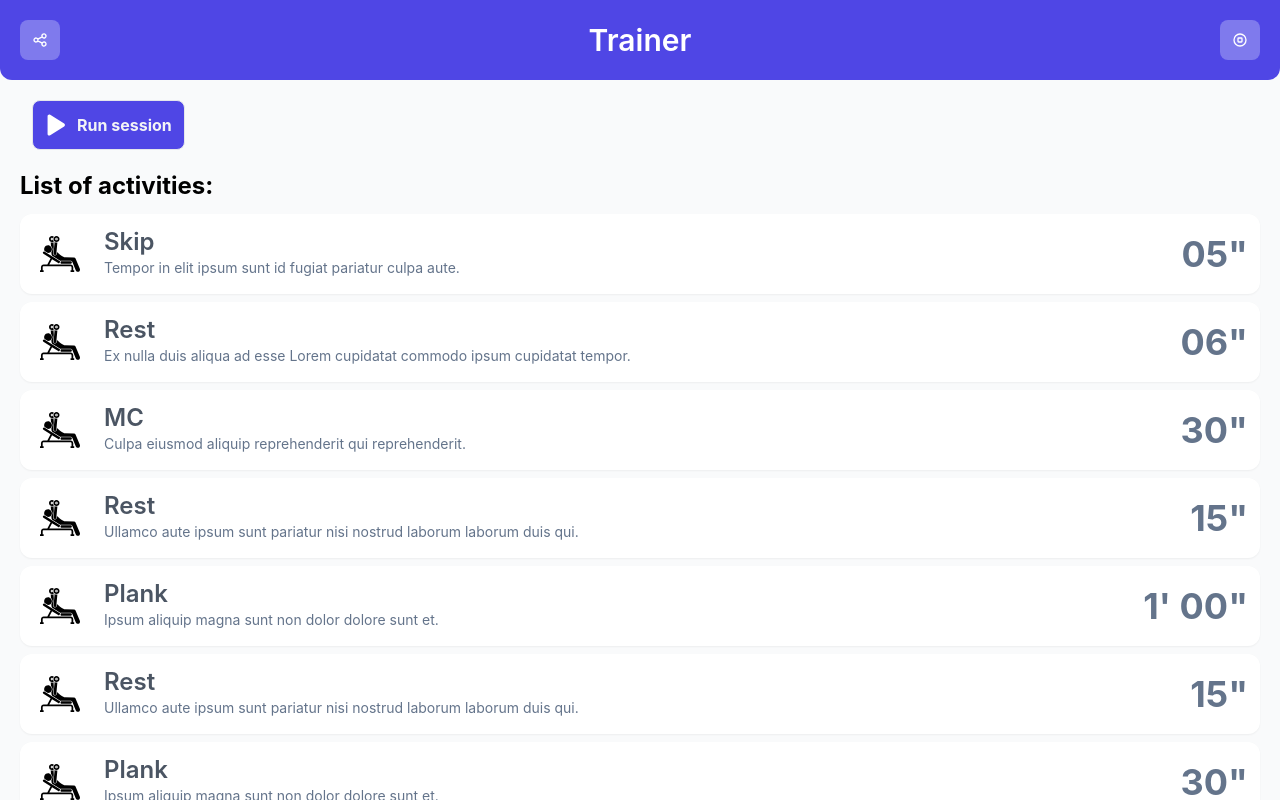
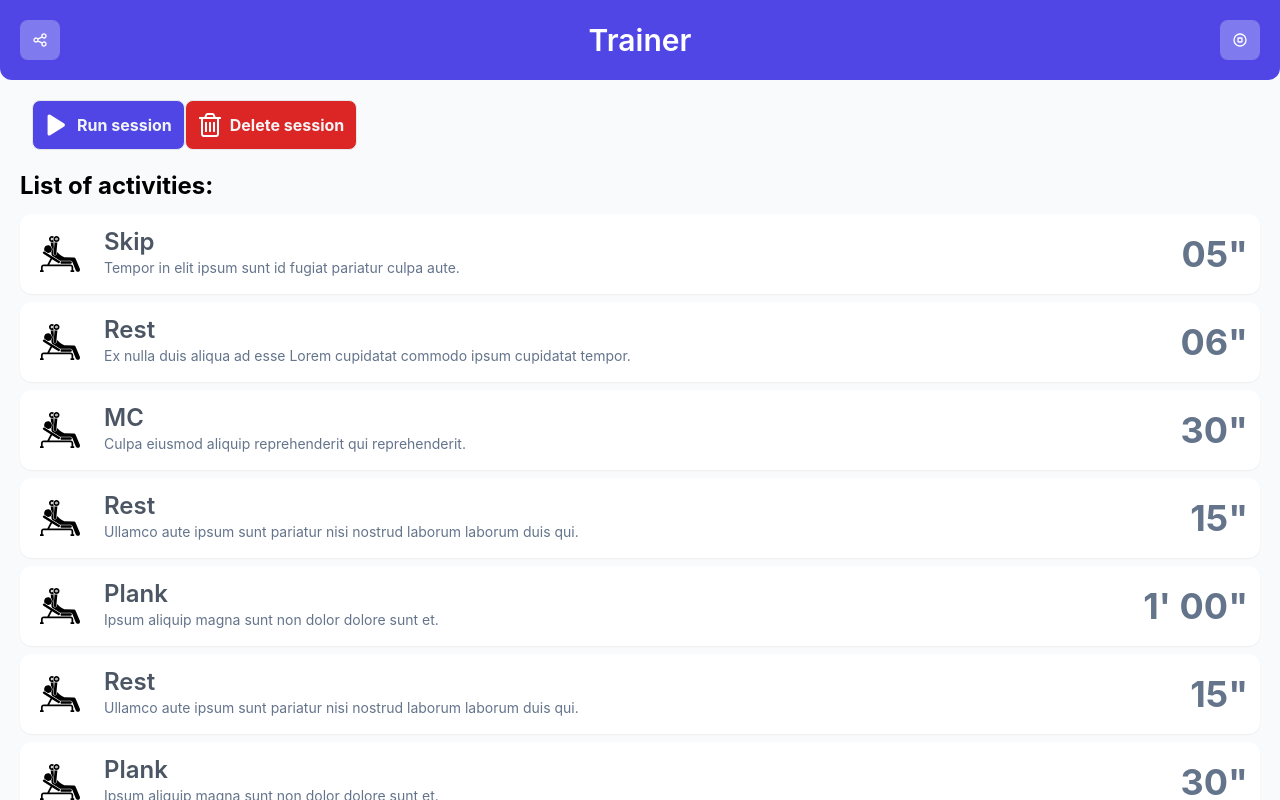
Before and after one commit to simone98dm/lazy-trainer-fe, a Vue app: page /details/4efd4d28-ee08-4713-838c-d527b518ab55 in a window 1280 px wide. Built offline with nearby package versions, Linux system fonts and the light colour scheme.

Commit message:
add remove session, fix button styles

```diff
--- a/src/components/ActivityForm/ActivityForm.vue
+++ b/src/components/ActivityForm/ActivityForm.vue
@@ -6,7 +6,7 @@ import { v4 as uuidv4 } from "uuid";
 import Icon from "../Icons/Icon.vue";
 import TrashIcon from "../Icons/TrashIcon.vue";
 import AddIcon from "../Icons/AddIcon.vue";
-import { IconSize } from "../../utils/enum";
+import { IconSize, ButtonColor } from "../../utils/enum";
 
 const props = defineProps(["id", "dayOfWeek", "name", "description", "time"]);
 const emits = defineEmits(["save", "remove"]);
@@ -99,11 +99,23 @@ function remove() {
           Video:
           <input type="text" name="activityVideoUrl" v-model="videoUrl" />
         </label> -->
-        <div class="w-full md:w-full flex flex-col sm:flex-row justify-center px-3">
-          <Button @click="save" full="true" label="Add">
+        <div
+          class="w-full md:w-full flex flex-col sm:flex-row justify-center px-3"
+        >
+          <Button
+            @click="save"
+            full="true"
+            label="Add"
+            :color="ButtonColor.SUCCESS"
+          >
             <Icon :component="AddIcon" :size="IconSize.MEDIUM"></Icon>
           </Button>
-          <Button @click="remove" full="true" label="Remove">
+          <Button
+            @click="remove"
+            full="true"
+            label="Remove"
+            :color="ButtonColor.DANGER"
+          >
             <Icon :component="TrashIcon" :size="IconSize.MEDIUM"></Icon>
           </Button>
         </div>
--- a/src/components/Button/Button.vue
+++ b/src/components/Button/Button.vue
@@ -1,5 +1,7 @@
 <script setup lang="ts">
-const props = defineProps(["full", "size", "label"]);
+import { ButtonColor } from "../../utils/enum";
+
+const props = defineProps(["full", "size", "label", "color"]);
 const emit = defineEmits(["click"]);
 </script>
 
@@ -13,7 +15,18 @@ const emit = defineEmits(["click"]);
       { 'w-full sm:w-fit': !props.full },
       'appearance-none',
       'block',
-      'bg-indigo-600',
+      {
+        'bg-indigo-600 hover:bg-indigo-500':
+          !props.color || props.color === ButtonColor.PRIMARY,
+      },
+      { 'bg-red-600 hover:bg-red-500': props.color === ButtonColor.DANGER },
+      {
+        'bg-green-600 hover:bg-green-500': props.color === ButtonColor.SUCCESS,
+      },
+      {
+        'bg-orange-600 hover:bg-orange-500':
+          props.color === ButtonColor.WARNING,
+      },
       'text-gray-100',
       'font-bold',
       'border',
--- a/src/components/Link/Link.vue
+++ b/src/components/Link/Link.vue
@@ -1,7 +1,7 @@
 <script setup lang="ts">
 import { RouterLink } from "vue-router";
-import { LinkType } from "../../utils/enum";
-const props = defineProps(["to", "full", "type", "label"]);
+import { LinkType, ButtonColor } from "../../utils/enum";
+const props = defineProps(["to", "full", "type", "label", "color"]);
 const emit = defineEmits(["click"]);
 
 const css =
@@ -14,7 +14,19 @@ const css =
         { "w-full sm:w-fit": !props.full },
         "appearance-none",
         "block",
-        "bg-indigo-600",
+        {
+          "bg-indigo-600 hover:bg-indigo-500":
+            !props.color || props.color === ButtonColor.PRIMARY,
+        },
+        { "bg-red-600 hover:bg-red-500": props.color === ButtonColor.DANGER },
+        {
+          "bg-green-600 hover:bg-green-500":
+            props.color === ButtonColor.SUCCESS,
+        },
+        {
+          "bg-orange-600 hover:bg-orange-500":
+            props.color === ButtonColor.WARNING,
+        },
         "text-gray-100",
         "font-bold",
         "border",
@@ -22,7 +34,6 @@ const css =
         "rounded-lg",
         "py-3",
         "px-3",
-        "hover:bg-indigo-500",
       ]
     : "";
 </script>
--- a/src/pages/Details.vue
+++ b/src/pages/Details.vue
@@ -2,31 +2,47 @@
 import { useRoute } from "vue-router";
 import { useActivityStore } from "../stores/activity";
 import Item from "../components/Item/Item.vue";
-import Button from "../components/Button/Button.vue";
 import AddIcon from "../components/Icons/AddIcon.vue";
-import { ButtonSize, IconSize, LinkType } from "../utils/enum";
+import { ButtonSize, IconSize, LinkType, ButtonColor } from "../utils/enum";
 import PlayIcon from "../components/Icons/PlayIcon.vue";
 import Icon from "../components/Icons/Icon.vue";
 import Link from "../components/Link/Link.vue";
-import BackButton from "../components/BackButton/BackButton.vue";
+import TrashIcon from "../components/Icons/TrashIcon.vue";
+import Button from "../components/Button/Button.vue";
+import router from "../router/router";
 
 const route = useRoute();
 const store = useActivityStore();
 const queryParam = route.params.id;
 const activities = store.getSessionActivities(queryParam as string);
 const count = activities?.length ?? 0;
+function deleteSession() {
+  store.deleteSession(queryParam as string);
+  router.push({
+    name: "home",
+  });
+}
 </script>
 <template>
   <section class="flex flex-col justify-center">
-    <div class="w-full px-3 mb-5" v-if="count > 0">
+    <div class="w-full flex flex-col sm:flex-row px-3 mb-5" v-if="count > 0">
       <Link
         label="Run session"
         :type="LinkType.BUTTON"
         :size="ButtonSize.MEDIUM"
+        :color="ButtonColor.PRIMARY"
         :to="{ name: 'timer', params: { sessionId: queryParam } }"
       >
         <Icon :component="PlayIcon" :size="IconSize.MEDIUM"></Icon>
       </Link>
+      <Button
+        label="Delete session"
+        :size="ButtonSize.MEDIUM"
+        :color="ButtonColor.DANGER"
+        @click="deleteSession"
+      >
+        <Icon :component="TrashIcon" :size="IconSize.MEDIUM"></Icon>
+      </Button>
     </div>
     <div v-if="count > 0">
       <h1 class="mb-3 text-2xl font-bold">List of activities:</h1>
--- a/src/pages/Home.vue
+++ b/src/pages/Home.vue
@@ -11,6 +11,8 @@ import Icon from "../components/Icons/Icon.vue";
 const store = useActivityStore();
 const router = useRouter();
 
+const sessions = store.getWeek;
+
 function formatDescription(len: number) {
   if (len === 0) {
     return "No activity found";
@@ -20,9 +22,10 @@ function formatDescription(len: number) {
 </script>
 
 <template>
+  <section>
+    <div v-if="sessions.length > 0">
       <h1 class="mb-3 text-2xl font-bold">Your week session:</h1>
-  <section>
-    <div v-for="activity in store.getWeek">
+      <div v-for="activity in sessions">
         <router-link :to="{ name: 'details', params: { id: activity.id } }">
           <Item
             :name="getDayOfTheWeek(activity.dayOfWeek)"
@@ -31,6 +34,10 @@ function formatDescription(len: number) {
             :key="activity.dayOfWeek"
           />
         </router-link>
+      </div>
+    </div>
+    <div v-else>
+      <h1 class="mb-3 text-2xl font-bold">No activity found</h1>
     </div>
     <Link
       label="Add day activities"
--- a/src/stores/activity.ts
+++ b/src/stores/activity.ts
@@ -62,5 +62,8 @@ export const useActivityStore = defineStore("activity", {
       this.plan.sessions.push(session);
       localStorage.setItem("_plan", JSON.stringify(this.plan));
     },
+    deleteSession(sessionId: string) {
+      this.plan.sessions = this.plan.sessions.filter((x) => x.id !== sessionId);
+    },
   },
 });
```
Lines whose indentation alone changed are shown as unchanged.
